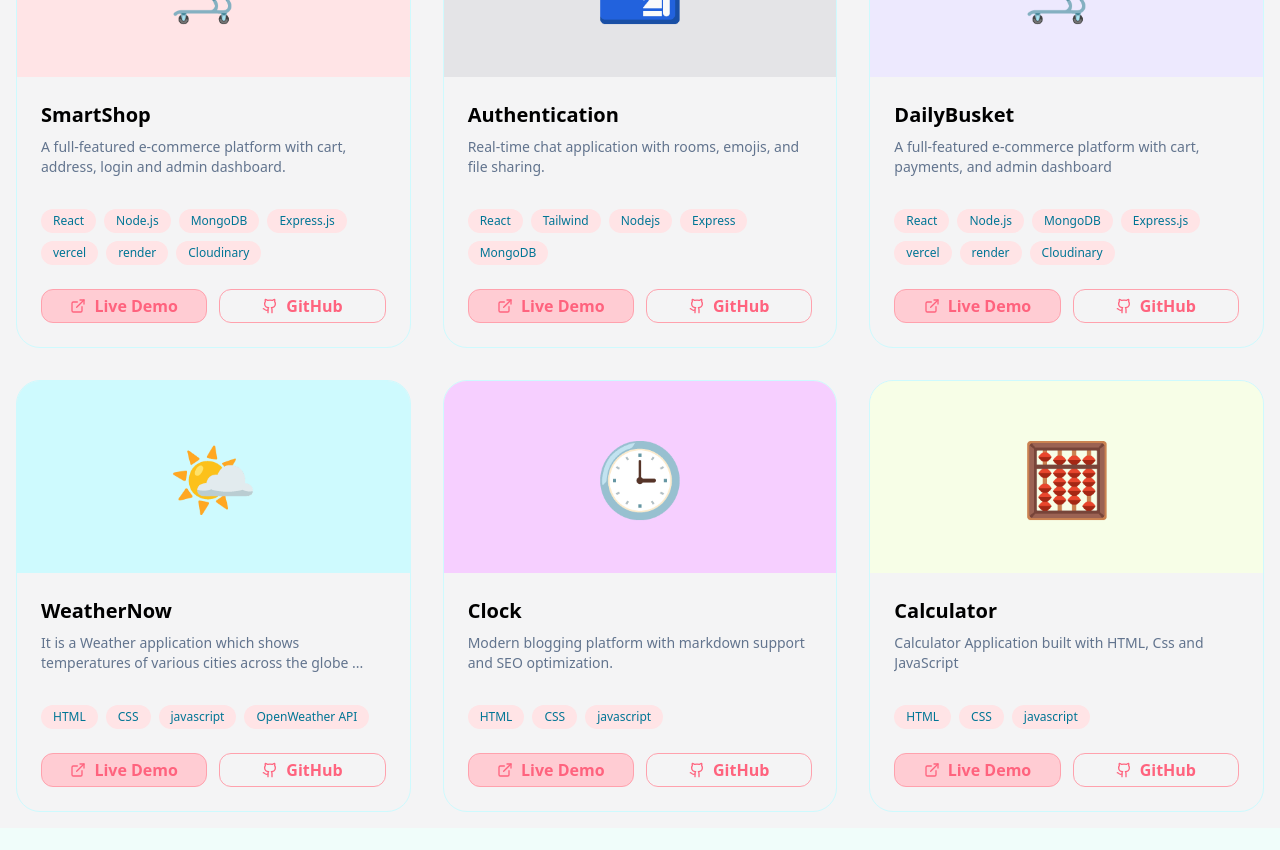
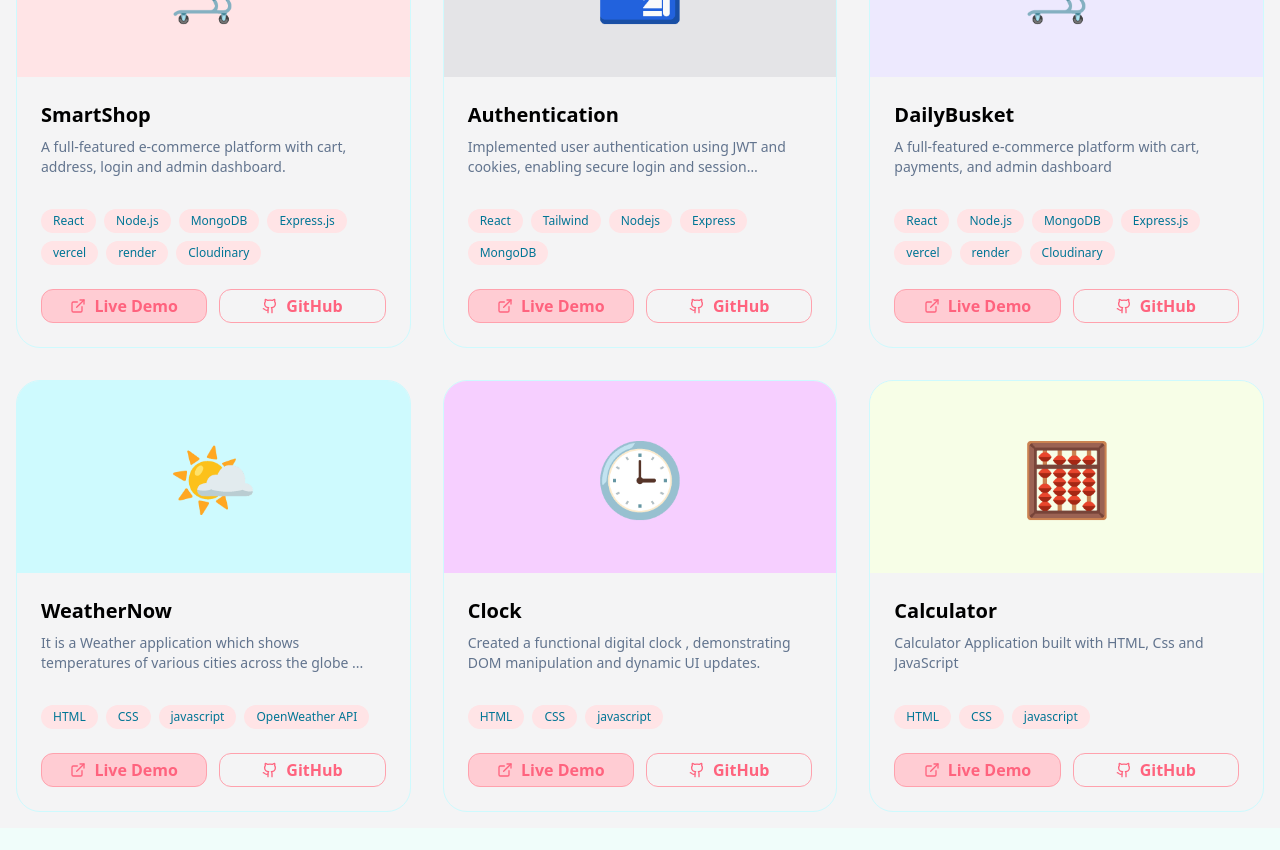
Before and after one commit to arabindu95/My_Portfolio, a React (Vite) app in the folder frontend/: page / in a window 1280 px wide. Shown: the part 2560-3410 px from the top of the page. Built offline with nearby package versions, Linux system fonts and the light colour scheme.

Commit message:
last commit for my portfolio

```diff
--- a/frontend/src/component/Contact.jsx
+++ b/frontend/src/component/Contact.jsx
@@ -131,7 +131,7 @@ const Contact = () => {
                   opportunities.
                 </p>
                 <div className="flex items-center justify-center gap-2 text-pink-500 font-bold">
-                  <Heart className="w-4 h-4 animate-pulse" />
+                  <Heart className="w-4 h-4 animate-pulse " />
                   <span>Looking forward to connecting!</span>
                 </div>
               </div>
--- a/frontend/src/component/Projects.jsx
+++ b/frontend/src/component/Projects.jsx
@@ -23,7 +23,7 @@ const projects = [
   {
     title: "Authentication",
     description:
-      "Real-time chat application with rooms, emojis, and file sharing.",
+      "Implemented user authentication using JWT and cookies, enabling secure login and session management.",
     image: "🛂",
     tags: ["React", "Tailwind", "Nodejs", "Express", "MongoDB"],
     color: "bg-zinc-200",
@@ -61,7 +61,7 @@ const projects = [
   {
     title: "Clock",
     description:
-      "Modern blogging platform with markdown support and SEO optimization.",
+      "Created a functional digital clock , demonstrating DOM manipulation and dynamic UI updates.",
     image: "🕒",
     tags: ["HTML", "CSS", "javascript"],
     color: "bg-fuchsia-200",
@@ -93,7 +93,7 @@ const Projects = () => {
               </span>
             </span>
           </h1>
-          <p className="text-slate-700 text-lg mt-4">
+          <p className="text-slate-700 text-lg mt-4 text-center">
             A collection of projects I've built with love and dedication
           </p>
         </div>
```
